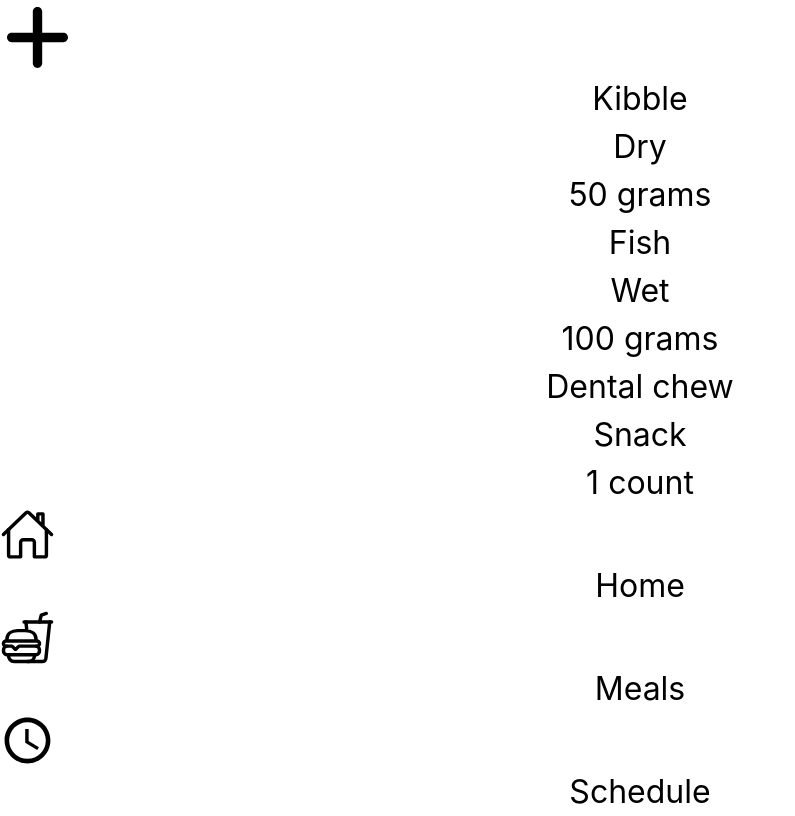
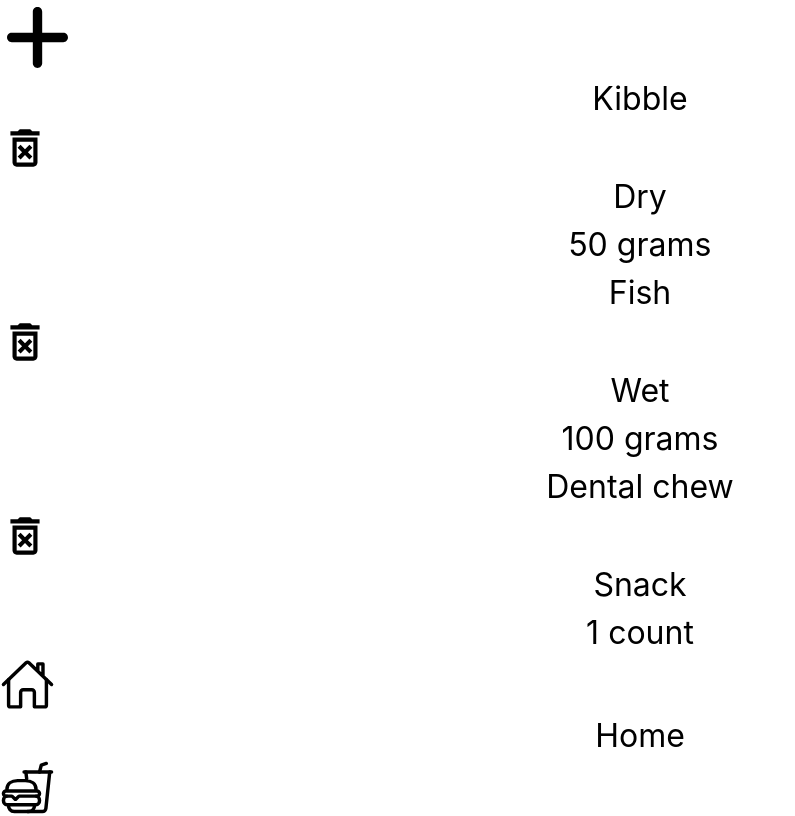
Before and after one commit to abawor/petfed_web, a React (Vite) app in the folder petfed_web/: page /meals in a window 1280 px wide. Shown: the top 816 px of the page, without its empty margins (0-795 px from the left). Built offline with nearby package versions, Linux system fonts and the light colour scheme.

Commit message:
Added handleDelete function for meals

```diff
--- a/petfed_web/src/components/MealsList.jsx
+++ b/petfed_web/src/components/MealsList.jsx
@@ -2,10 +2,25 @@ import React, { useContext } from 'react';
 import { MealsContext } from './MealsContext';
 import { FaPlus } from "react-icons/fa6";
 import { Link } from 'react-router-dom';
+import { MdOutlineDeleteForever } from "react-icons/md";
 
 
 export default function MealsList() {
-    const { meals } = useContext(MealsContext);
+    const { meals, setMeals } = useContext(MealsContext);
+
+    /* Add delete for meals */
+
+    const handleDelete = (mealId) => {
+        if(confirm("Are you sure?\nYou will not be able to undo this action")) {
+            const newMealsList = meals.
+                filter(meal => meal.id != mealId).
+                map(meal => {
+                    return meal
+                })
+
+            setMeals(newMealsList)
+        }
+    }
 
     return (
         <ul className="grid grid-cols-3 gap-4">
@@ -16,12 +31,20 @@ export default function MealsList() {
                 <FaPlus size={75}/>
             </Link>
 
-            {meals.map((item) => {
+            {meals.map((meal) => {
                 return (
-                    <li key={ item.id } className="pl-1 text-start aspect-square rounded-lg border-solid border-4 border-slate-500">
-                        <p className="font-bold text-2xl">{item.name}</p>
-                        <p className="font-semibold">{item.type}</p>
-                        <p className="">{item.quantity} {item.unit}</p>
+                    <li key={ meal.id } className="pl-1 text-start aspect-square rounded-lg border-solid border-4 border-slate-500">
+                        <div className="flex items-top justify-between">
+                            <p className="font-bold text-2xl">{meal.name}</p>
+                            <div>
+                            <MdOutlineDeleteForever
+                                size={50}
+                                onClick={() => handleDelete(meal.id)}
+                                />
+                            </div>
+                        </div>
+                        <p className="font-semibold">{meal.type}</p>
+                        <p className="">{meal.quantity} {meal.unit}</p>
                     </li>
                 )
             })}
--- a/petfed_web/src/components/ScheduleList.jsx
+++ b/petfed_web/src/components/ScheduleList.jsx
@@ -35,7 +35,7 @@ export default function ScheduleList() {
 
 
     const handleDelete = (petId, scheduleId) => {
-      if(confirm("Are you sure?")) {
+      if(confirm("Are you sure?\nYou will not be able to undo this action")) {
         const newPetsList = pets.map(pet => {
         if (pet.id === petId) {
           return {
```
